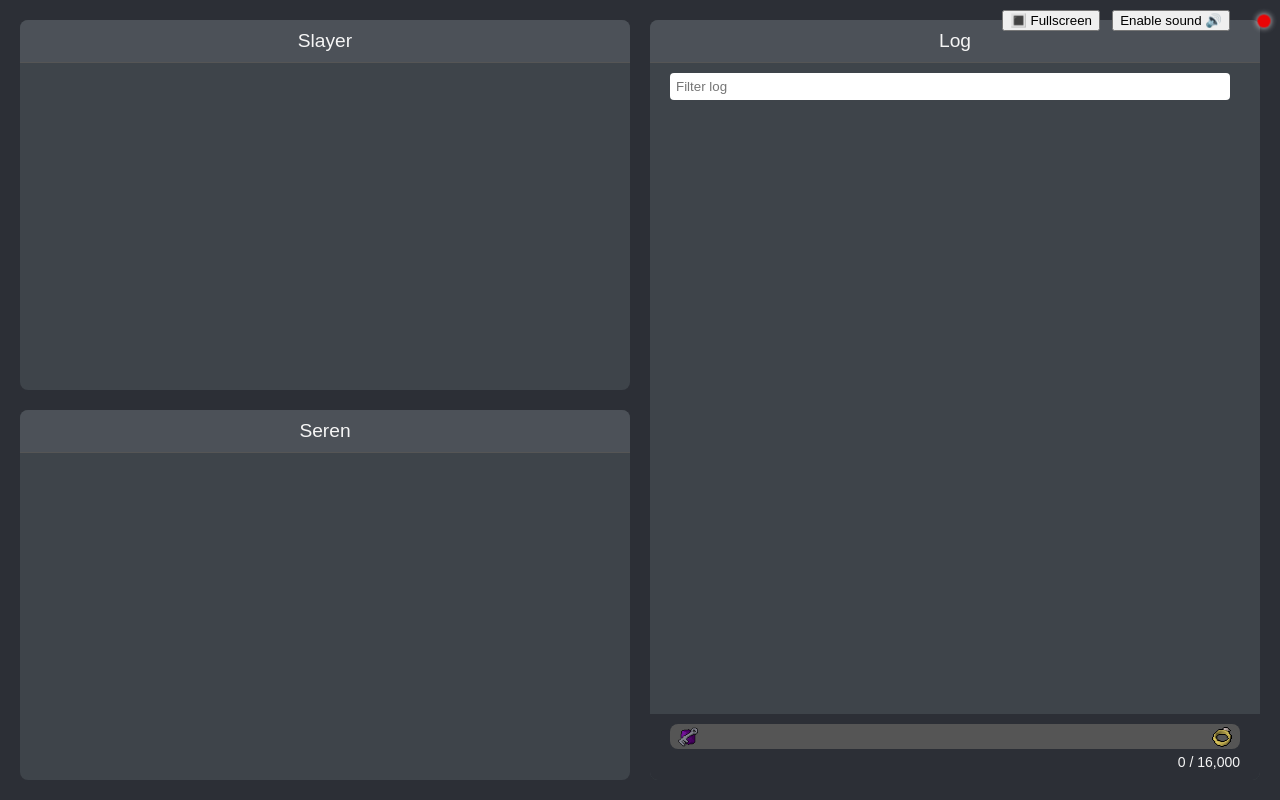
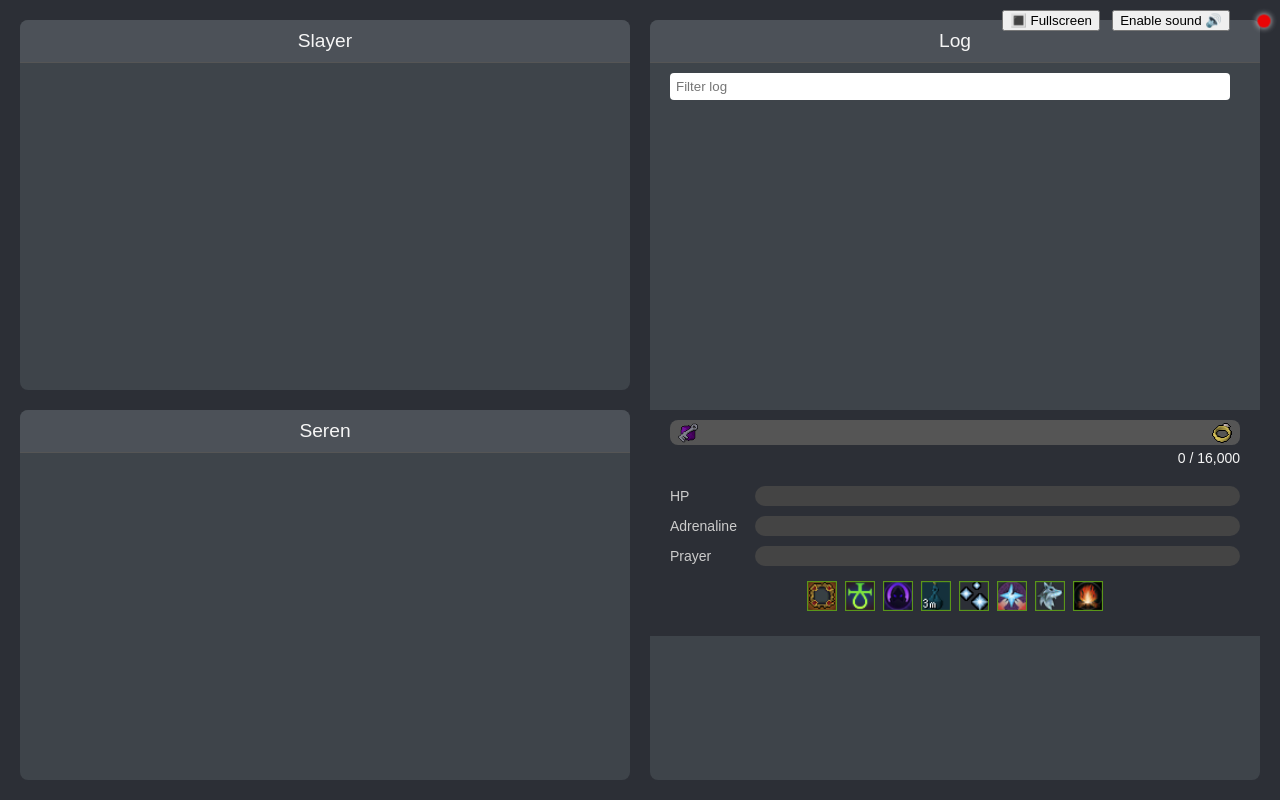
Before and after one commit to Jplmedinilha/rdt-tracker-server, a website: page public/index.html in a window 1280 px wide. Drawn offline with nearby package versions, Linux system fonts and the light colour scheme; no server answers.

Commit message:
actionbar status

```diff
--- a/app.js
+++ b/app.js
@@ -31,6 +31,10 @@ io.on("connection", (socket) => {
     lastData = data;
     io.emit("inventoryUpdate", lastData);
   });
+
+  socket.on("updateCurrentStats", (data) => {
+    io.emit("updateCurrentStats", data);
+  });
 });
 
 server.listen(3000, () => {
--- a/public/index.html
+++ b/public/index.html
@@ -140,6 +140,69 @@
         text-align: right;
       }
 
+      #logWrapper .table-content {
+        max-height: 300px;
+      }
+
+      .stats-section {
+        padding: 10px 20px 20px;
+        background-color: #2c2f36;
+        display: flex;
+        flex-direction: column;
+        gap: 10px;
+      }
+
+      .stat-row {
+        display: flex;
+        align-items: center;
+        gap: 5px;
+      }
+
+      .stat-label {
+        width: 80px;
+        font-size: 14px;
+        color: #ccc;
+      }
+
+      .stat-bar {
+        flex: 1;
+        height: 20px;
+        background-color: #444;
+        border-radius: 10px;
+        overflow: hidden;
+        position: relative;
+      }
+
+      .stat-fill {
+        height: 100%;
+        width: 0%;
+        transition: width 0.5s ease;
+      }
+
+      .stat-fill.red {
+        background-color: #e74c3c;
+      }
+
+      .stat-fill.yellow {
+        background-color: #f1c40f;
+      }
+
+      .stat-fill.blue {
+        background-color: #8db5dd;
+      }
+      .buffs-container {
+        display: flex;
+        flex-wrap: wrap;
+        justify-content: center;
+        align-items: center;
+        gap: 8px;
+        padding: 5px;
+      }
+      .buffs-container img {
+        width: 40px;
+        height: 40px;
+        object-fit: contain;
+      }
       @keyframes heartbeat {
         0%,
         100% {
@@ -149,6 +212,13 @@
         50% {
           transform: scaleX(1.02);
           filter: brightness(1.3);
+        }
+      }
+
+      @media (max-width: 600px) {
+        .buffs-container img {
+          width: 30px;
+          height: 30px;
         }
       }
 
@@ -343,6 +413,71 @@
           </div>
           <div class="progress-text" id="progressText">0 / 16,000</div>
         </div>
+
+        <div class="stats-section">
+          <div class="stat-row">
+            <span class="stat-label">HP</span>
+            <div class="stat-bar">
+              <div class="stat-fill red" id="hpBar"></div>
+            </div>
+          </div>
+          <div class="stat-row">
+            <span class="stat-label">Adrenaline</span>
+            <div class="stat-bar">
+              <div class="stat-fill yellow" id="drenBar"></div>
+            </div>
+          </div>
+          <div class="stat-row">
+            <span class="stat-label">Prayer</span>
+            <div class="stat-bar">
+              <div class="stat-fill blue" id="prayBar"></div>
+            </div>
+          </div>
+          <div style="flex: 0 0 50%">
+            <div class="buffs-container">
+              <img
+                src="img/aura.png"
+                alt="Aura"
+                style="width: 30px; height: 30px"
+              />
+              <img
+                src="img/corruption.png"
+                alt="Corruption"
+                style="width: 30px; height: 30px"
+              />
+              <img
+                src="img/darkness.png"
+                alt="Darkness"
+                style="width: 30px; height: 30px"
+              />
+              <img
+                src="img/ovl.png"
+                alt="OVL"
+                style="width: 30px; height: 30px"
+              />
+              <img
+                src="img/renewal.png"
+                alt="Renewal"
+                style="width: 30px; height: 30px"
+              />
+              <img
+                src="img/ss.png"
+                alt="SS"
+                style="width: 30px; height: 30px"
+              />
+              <img
+                src="img/summon.png"
+                alt="Summon"
+                style="width: 30px; height: 30px"
+              />
+              <img
+                src="img/bonfire.png"
+                alt="Bonfire"
+                style="width: 30px; height: 30px"
+              />
+            </div>
+          </div>
+        </div>
       </div>
     </div>
 
@@ -351,10 +486,10 @@
       style="
         display: none;
         position: fixed;
-        bottom: 20px;
-        right: 20px;
-        background: #333;
-        color: #fff;
+        top: 20px;
+        left: 20px;
+        background: #918989;
+        color: #000000;
         padding: 10px 20px;
         border-radius: 6px;
         z-index: 9999;
@@ -362,7 +497,6 @@
         font-size: 14px;
       "
     >
-      <div id="toastMessage">Mensagem</div>
       <div
         id="toastBar"
         style="
@@ -375,6 +509,7 @@
           transition: width linear;
         "
       ></div>
+      <div id="toastMessage"></div>
     </div>
 
     <script src="https://cdn.socket.io/4.7.2/socket.io.min.js"></script>
@@ -399,8 +534,9 @@
       let token = "meu_token_secreto";
 
       let somAtivo = false;
-
-      const socket = io("https://rdt-tracker-server.onrender.com", {
+      const ws_url = "https://rdt-tracker-server.onrender.com";
+      // const ws_url = "http://10.18.60.60:3000";
+      const socket = io(ws_url, {
         query: {
           token: token,
         },
@@ -416,6 +552,12 @@
       socket.on("disconnect", () => {
         wsIndicator.style.backgroundColor = "red";
         wsIndicator.style.boxShadow = "0 0 8px red";
+      });
+
+      socket.on("updateCurrentStats", ({ hp, dren, pray }) => {
+        document.getElementById("hpBar").style.width = `${hp * 100}%`;
+        document.getElementById("drenBar").style.width = `${dren * 100}%`;
+        document.getElementById("prayBar").style.width = `${pray * 100}%`;
       });
 
       socket.on("inventoryUpdate", function (data) {
```
Also changed, not shown: public/img/aura.png (added), public/img/bonfire.png (added), public/img/corruption.png (added), public/img/darkness.png (added), public/img/ovl.png (added), public/img/renewal.png (added), public/img/ss.png (added), public/img/summon.png (added).
